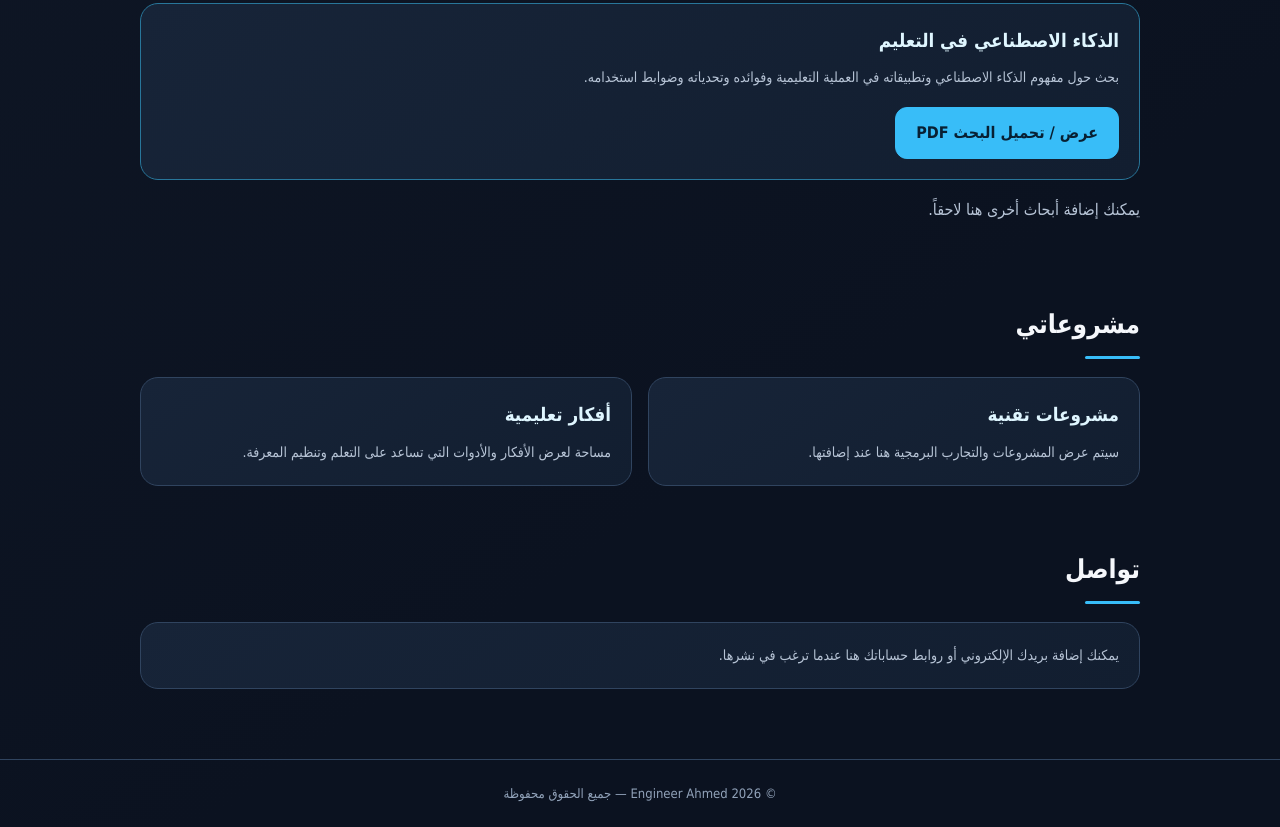
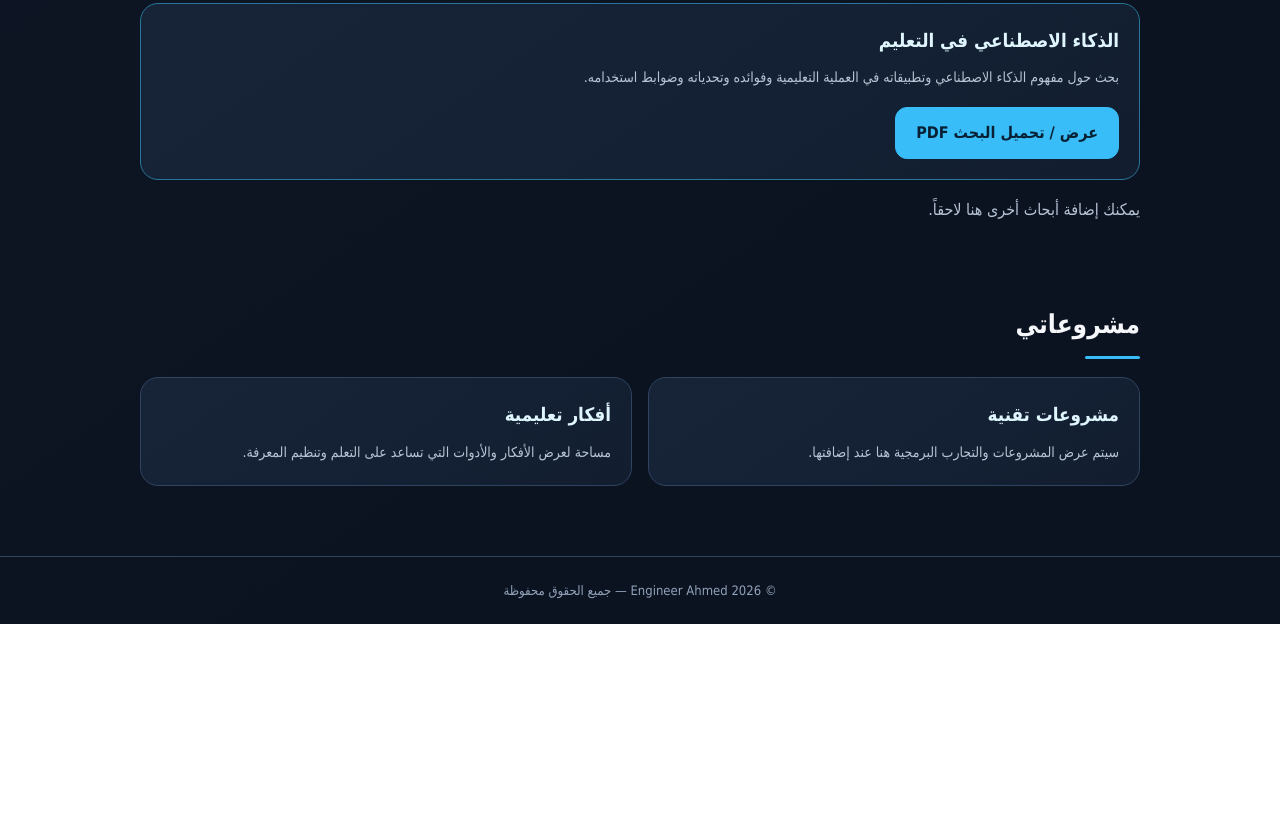
Before and after one commit to ahmedabuahme0-max/ahmedabuahme0-max.github.io, a plain HTML site: page index.html in a window 1280 px wide. Shown: the part 783-1610 px from the top of the page. After the commit the page ends 1407 px from the top, so only its background shows below. Drawn offline with Linux system fonts and the light colour scheme.

Commit message:
Update index.html

```diff
--- a/index.html
+++ b/index.html
@@ -41,7 +41,7 @@ footer{margin-top:40px;padding:22px 0;text-align:center;border-top:1px solid var
 <body>
 <header><div class="container"><nav>
 <a class="brand" href="#home">Engineer Ahmed</a>
-<div class="links"><a href="#home">الرئيسية</a><a href="#about">من أنا</a><a href="#research">أبحاثي</a><a href="#projects">مشروعاتي</a><a href="#contact">تواصل</a></div>
+<div class="links"><a href="#home">الرئيسية</a><a href="#about">من أنا</a><a href="#research">أبحاثي</a><a href="#projects">مشروعاتي</a>></div>
 </nav></div></header>
 <main class="container">
 <section class="hero" id="home"><span class="tag">الموقع الشخصي</span>
@@ -61,9 +61,6 @@ footer{margin-top:40px;padding:22px 0;text-align:center;border-top:1px solid var
 <article class="card"><h3>مشروعات تقنية</h3><p>سيتم عرض المشروعات والتجارب البرمجية هنا عند إضافتها.</p></article>
 <article class="card"><h3>أفكار تعليمية</h3><p>مساحة لعرض الأفكار والأدوات التي تساعد على التعلم وتنظيم المعرفة.</p></article>
 </div></section>
-<section id="contact"><h2 class="section-title">تواصل</h2><div class="card">
-<p class="contact-note">يمكنك إضافة بريدك الإلكتروني أو روابط حساباتك هنا عندما ترغب في نشرها.</p>
-</div></section>
 </main>
 <footer><div class="container">© 2026 Engineer Ahmed — جميع الحقوق محفوظة</div></footer>
 </body></html>
```
